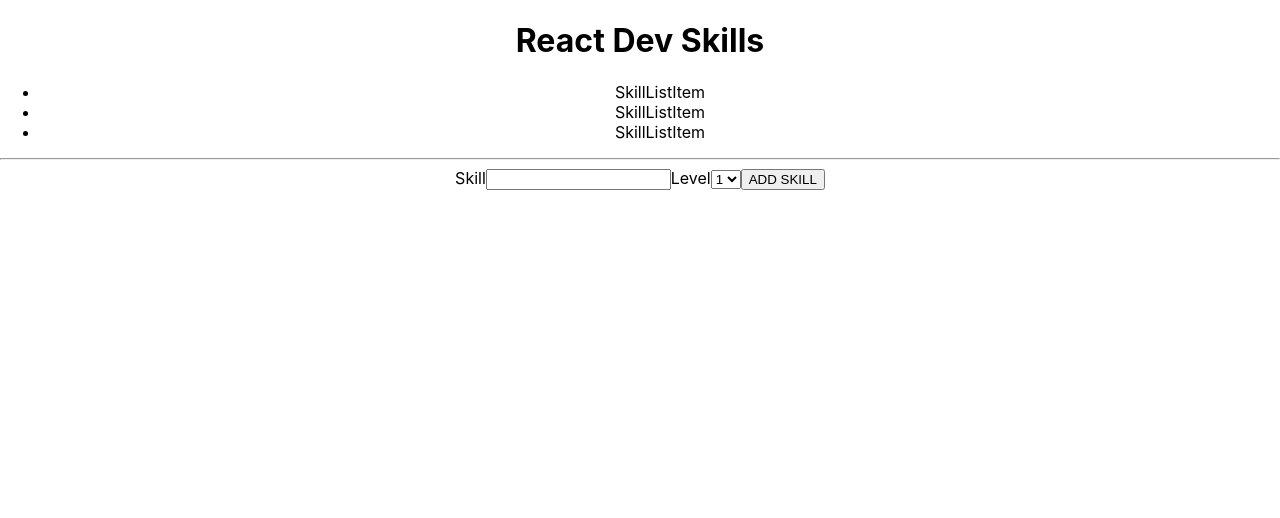
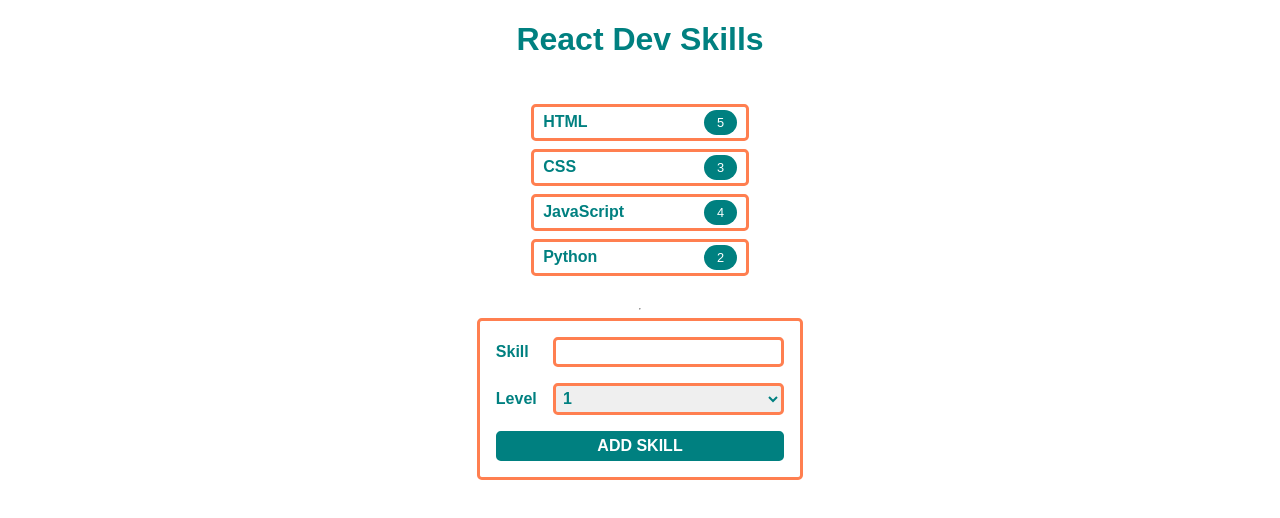
Before and after one commit to jathos/react-dev-skills, a React (Create React App) app: page / in a window 1280 px wide. Shown: the top 518 px of the page. Built offline with nearby package versions, Linux system fonts and the light colour scheme.

Commit message:
part 2 homework is completed

```diff
--- a/src/App.css
+++ b/src/App.css
@@ -1,38 +1,15 @@
 .App {
+  font-family: sans-serif;
   text-align: center;
-}
-
-.App-logo {
-  height: 40vmin;
-  pointer-events: none;
-}
-
-@media (prefers-reduced-motion: no-preference) {
-  .App-logo {
-    animation: App-logo-spin infinite 20s linear;
-  }
-}
-
-.App-header {
-  background-color: #282c34;
-  min-height: 100vh;
   display: flex;
   flex-direction: column;
   align-items: center;
-  justify-content: center;
-  font-size: calc(10px + 2vmin);
-  color: white;
 }
 
-.App-link {
-  color: #61dafb;
+.padding-0 {
+  padding: 0;
 }
 
-@keyframes App-logo-spin {
-  from {
-    transform: rotate(0deg);
-  }
-  to {
-    transform: rotate(360deg);
-  }
+.teal-text {
+  color: teal;
 }
--- a/src/App.js
+++ b/src/App.js
@@ -1,12 +1,22 @@
 import './App.css';
 import SkillList from './SkillList';
 import NewSkillForm from './NewSkillForm';
+import { useState } from "react";
+
+
 
 function App() {
+  const [skills, setSkills] = useState([
+    { name: "HTML", level: 5 },
+    { name: "CSS", level: 3 },
+    { name: "JavaScript", level: 4 },
+    { name: "Python", level: 2 },
+  ]);
+
   return (
     <div className="App">
-      <h1>React Dev Skills</h1>
-      <SkillList />
+      <h1 className="teal-text">React Dev Skills</h1>
+      <SkillList devSkills={skills} />
       <hr></hr>
       <NewSkillForm />
     </div>
--- /dev/null
+++ b/src/NewSkillForm.css
@@ -0,0 +1,35 @@
+.NewSkillForm {
+    display: grid;
+    grid-template-columns: auto auto;
+    gap: 1rem;
+    align-items: center;
+    font-size: 1rem;
+    font-weight: bold;
+    color: teal;
+    text-align: left;
+    border: 0.2rem solid coral;
+    border-radius: 0.3rem;
+    padding: 1rem;
+}
+
+.NewSkillForm>input,
+.NewSkillForm>select {
+    font-size: 1rem;
+    font-weight: bold;
+    color: teal;
+    padding: 0.2rem;
+    border: 0.2rem solid coral;
+    border-radius: 0.3rem;
+    outline: none;
+}
+
+.NewSkillForm>button {
+    grid-column: span 2;
+    font-size: 1rem;
+    font-weight: bold;
+    color: white;
+    padding: 0.2rem;
+    background-color: teal;
+    border: 0.2rem solid teal;
+    border-radius: 0.3rem;
+}
--- a/src/NewSkillForm.jsx
+++ b/src/NewSkillForm.jsx
@@ -1,6 +1,8 @@
+import './NewSkillForm.css';
+
 function NewSkillForm() {
     return (
-        <form>
+        <form className="NewSkillForm">
             <label>Skill</label>
             <input type="textfield"></input>
             <label>Level</label>
--- /dev/null
+++ b/src/SkillList.css
@@ -0,0 +1,3 @@
+.SkillList {
+    padding-left: 0px;
+}
--- a/src/SkillList.jsx
+++ b/src/SkillList.jsx
@@ -1,11 +1,10 @@
 import SkillListItem from "./SkillListItem";
+import './SkillList.css';
 
-function SkillList() {
+function SkillList({ devSkills }) {
     return (
-        <ul>
-            <SkillListItem />
-            <SkillListItem />
-            <SkillListItem />
+        <ul className="SkillList">
+            {devSkills.map((skill, idx) => (<SkillListItem name={skill.name} level={skill.level} key={idx} />))}
         </ul>
     )
 
--- /dev/null
+++ b/src/SkillListItem.css
@@ -0,0 +1,23 @@
+.SkillListItem {
+    display: flex;
+    justify-content: space-between;
+    align-items: center;
+    margin: 0.5rem;
+    padding: 0.2rem 0.6rem;
+    border: 0.2rem solid coral;
+    border-radius: 0.3rem;
+    list-style: none;
+    color: teal;
+    font-size: 1rem;
+    font-weight: bold;
+}
+
+.SkillListItem>.level {
+    margin-left: 5rem;
+    padding: 0.3rem 0.8rem;
+    color: white;
+    background-color: teal;
+    border-radius: 0.8rem;
+    font-size: 0.8rem;
+    font-weight: normal;
+}
--- a/src/SkillListItem.jsx
+++ b/src/SkillListItem.jsx
@@ -1,6 +1,8 @@
-function SkillListItem() {
+import './SkillListItem.css'
+
+function SkillListItem({ name, level }) {
     return (
-        < li > SkillListItem</li >
+        < li className="SkillListItem">{name} <span className="level">{level}</span></li >
     )
 };
 
```
